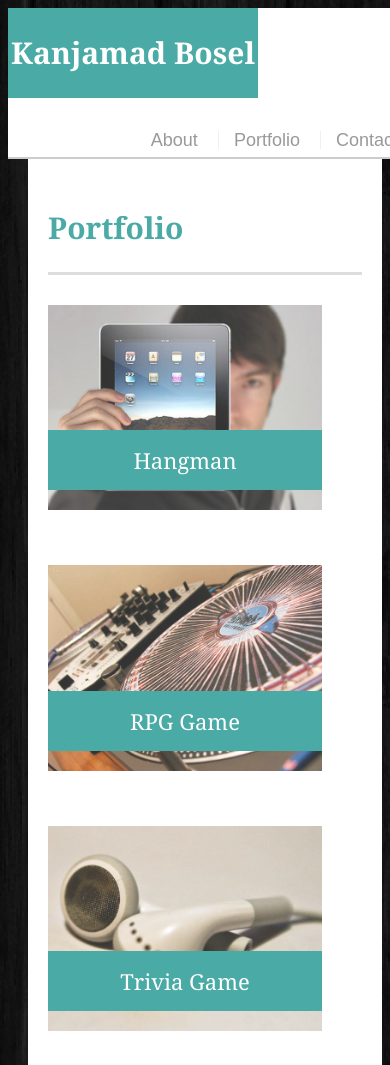
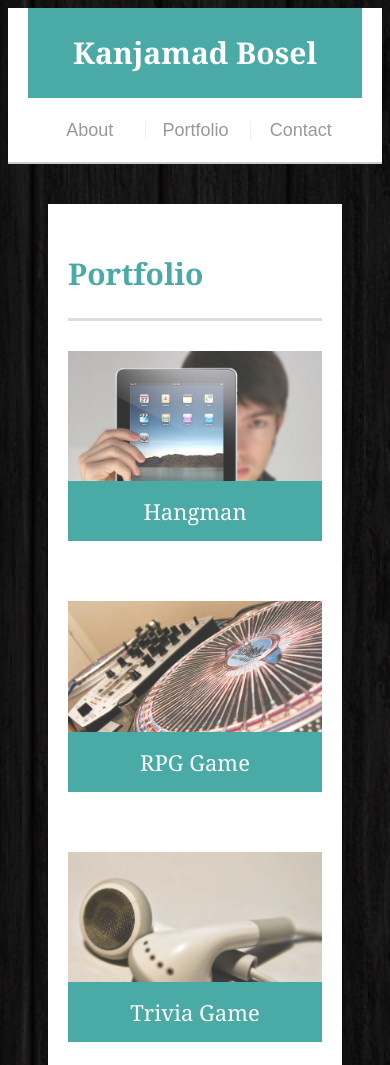
Before and after one commit to kanjamad/Basic-Portfolio, a plain HTML site: page portfolio.html in a window 390 px wide. Shown: the top 1065 px of the page. Drawn offline with Linux system fonts and the light colour scheme.

Commit message:
origin files

```diff
--- a/assets/css/style.css
+++ b/assets/css/style.css
@@ -41,6 +41,8 @@ h1 {
 h2, h3 {
     font-size: 22px;
 }
+
+
 
 /*
 **************************
@@ -251,6 +253,76 @@ input [type=submit]{
     margin-left: 20px;
     border: 1px solid #cccccc;
     font-size: 15px;
-    width: 15%;
     cursor: pointer;
   }
+
+/*
+**************************
+Media Queries
+**************************
+*/
+
+@media only screen and (max-width: 980px) {
+    .container {
+        padding: 0 20px;
+        max-width: 768;
+    }
+    #main-container {
+        padding-top:130px;
+    }
+    .main-section {
+        max-width: 420px;
+    }
+    .game {
+        width: 100%;
+    }
+    .por-image {
+        width: 100%;
+        margin-bottom: 20px;
+    }
+}
+
+@media only screen and (max-width: 768px) {
+    .game {
+        width: 47%;
+        margin-bottom: 10px;
+    }
+    .game:nth-child(even) {
+        margin-right: 0;
+    }
+    .game:nth-child(odd) {
+        float:right;
+    }
+    .por-image {
+        width: 50%;
+    }
+}
+
+
+
+@media only screen and (max-width: 640px) {
+    #hihead {
+        position: static;
+        margin-bottom: 20px ;
+    }
+    header.container {
+        padding: 0;
+    }
+    #logo, .game, .por-image {
+        width: 100%;
+    }
+    nav {
+        text-align: center;
+        width: 100%;
+        margin: 15px 0;
+    }
+    nav a {
+        width: 30%;
+        padding-left:0;
+        margin-left: 0;
+    }
+
+    #main-container {
+        padding-top: 0;
+    }
+}
--- a/portfolio.html
+++ b/portfolio.html
@@ -1,10 +1,12 @@
 <!DOCTYPE html>
-<html>
+<html lang="en-us">
 <head>
     <title>About Me</title>
+    <!-- Linking CSS -->
     <link rel="stylesheet" type="text/css" href="./assets/css/style.css">
 </head>
 <body>
+<!-- header  -->
     <header id="hihead">
     <div class="container">
         <a href="index.html" id="logo">Kanjamad Bosel</a>
@@ -16,6 +18,9 @@
             </nav>
     </div>
     </header>
+
+
+<!-- main -->
 
     <div id="main-container" class="container">
             <section class="main-container">
@@ -50,6 +55,7 @@
 
     </div>
 
+ <!-- footer -->
 <footer>
     <div class="container">
         &copy; Copyright 2018 Kanjamad Bosel
```
Also changed, not shown: contact.html (+6 -3 lines), index.html (+7 -2 lines).
